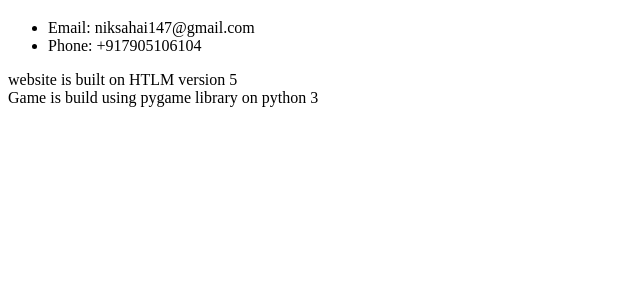
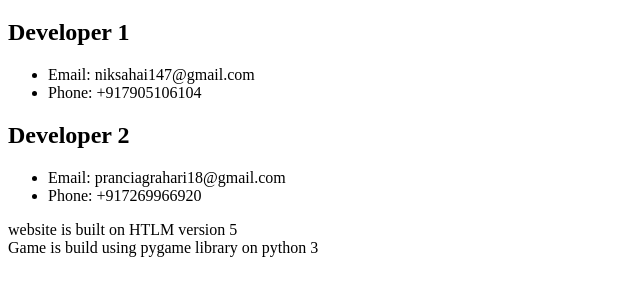
Before and after one commit to niksahai/niksahai.github.io, a plain HTML site: page contact.html in a window 1280 px wide. Shown: the part 119-414 px from the top of the page, without its empty margins (0-640 px from the left). Drawn offline with Linux system fonts and the light colour scheme.

Commit message:
updated contact info

```diff
--- a/contact.html
+++ b/contact.html
@@ -19,9 +19,15 @@
     </div>
     <main>
         <h1>Contact detail of a developer</h1>
+        <h2>Developer 1</h2>
         <ul>
             <li>Email: niksahai147@gmail.com</li>
             <li>Phone: +917905106104</li>
+        </ul>
+        <h2>Developer 2</h2>
+        <ul>
+            <li>Email: pranciagrahari18@gmail.com</li>
+            <li>Phone: +917269966920</li>
         </ul>
     </main>
     <footer>
```
